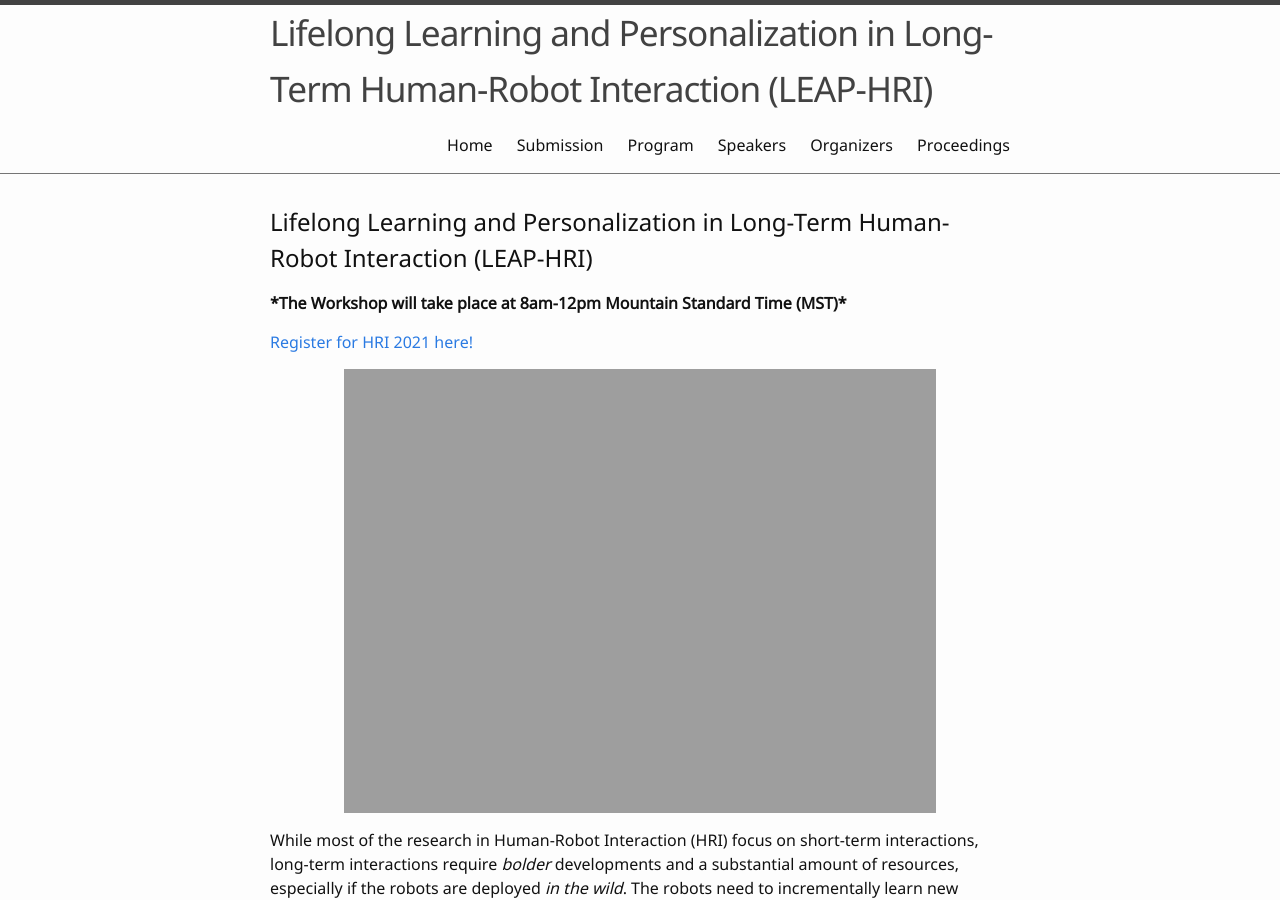
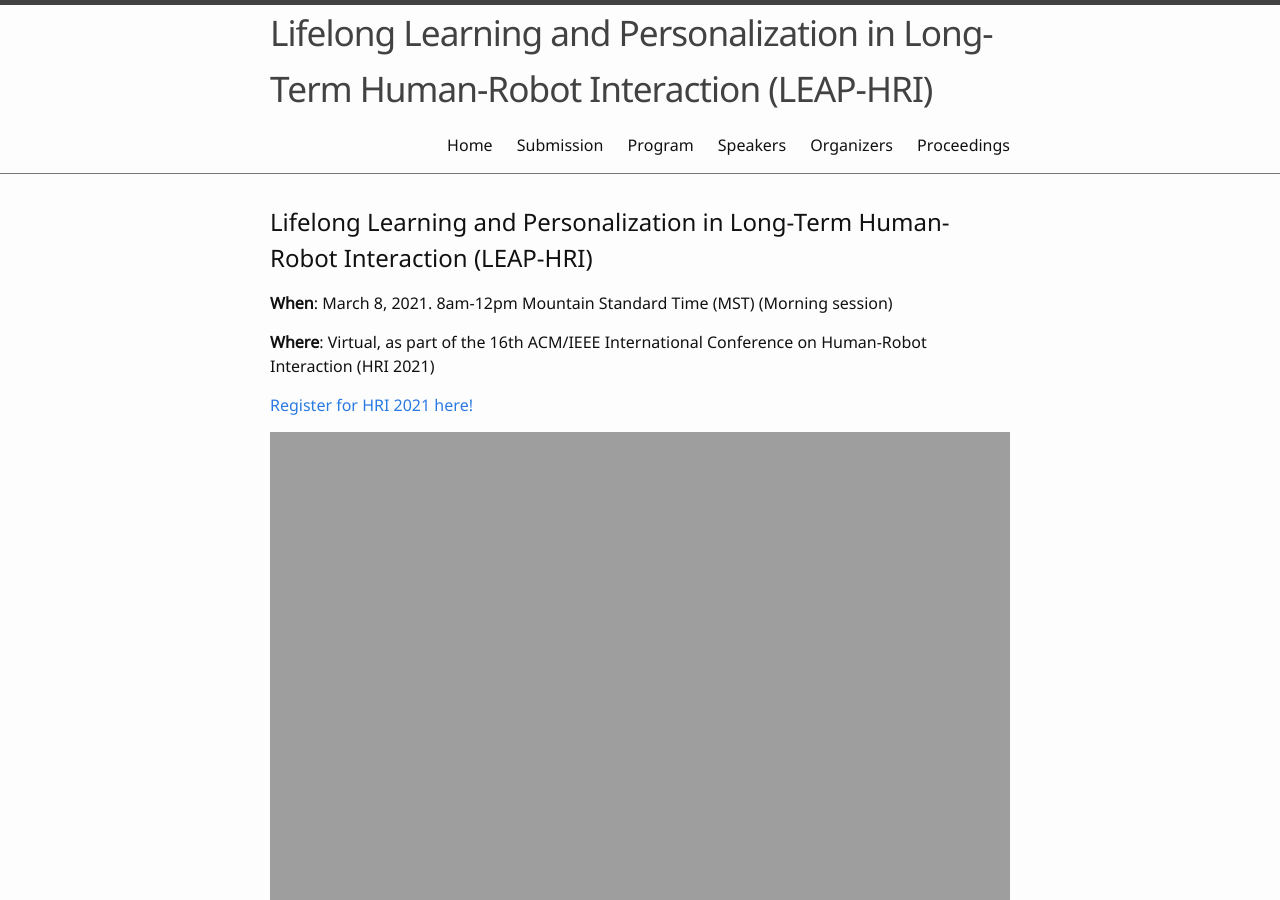
Before and after one commit to mcstaffa81/leap_hri_2023.io, a Jekyll site: the page built from index.md, in a window 1280 px wide and 900 px high. Built offline with Jekyll 4.4.1, drawn with Linux system fonts in a browser that asks for light colours.

Commit message:
updated with proeedings and promos

```diff
--- a/index.md
+++ b/index.md
@@ -5,14 +5,15 @@ title: Overview
 
 ## Lifelong Learning and Personalization in Long-Term Human-Robot Interaction (LEAP-HRI)
 
-**\*The Workshop will take place at 8am-12pm Mountain Standard Time (MST)\***
+**When**: March 8, 2021. 8am-12pm Mountain Standard Time (MST) (Morning session)
+
+**Where**: Virtual, as part of the 16th ACM/IEEE International Conference on Human-Robot Interaction (HRI 2021)
 
 [Register for HRI 2021 here!](https://humanrobotinteraction.org/2021/registration/)
 
 
 
-
-{% include figure.html img="leaphri_picture.jpg" alt="banner image" width="80%" %}
+{% include figure.html img="promos-main.png" alt="banner image" width="100%" %}
 
 
 While most of the research in Human-Robot Interaction (HRI) focus on short-term interactions, long-term interactions require *bolder* developments and a substantial amount of resources, especially if the robots are deployed *in the wild*. The robots need to incrementally learn new concepts or abilities in a *lifelong* fashion to adapt their behaviors within new situations and personalize their interactions with users to maintain their interest and engagement. The "Lifelong Learning and Personalization in Long-Term Human-Robot Interaction (LEAP-HRI)" Workshop aims to take a *leap* from the traditional HRI approaches towards addressing the developments and challenges in these areas and create a medium for researchers to share their work in progress, present preliminary results, learn from the experience of invited researchers and discuss relevant topics.
```
Also changed, not shown: 4-proceedings.md (+6 -6 lines), 13 other files.
